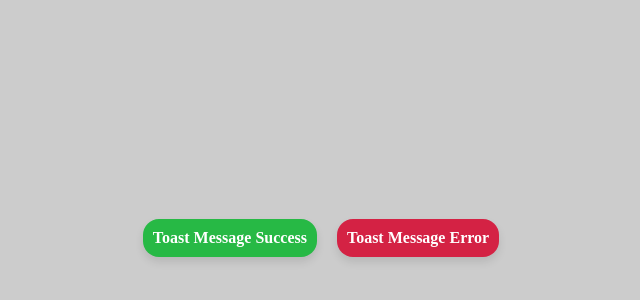
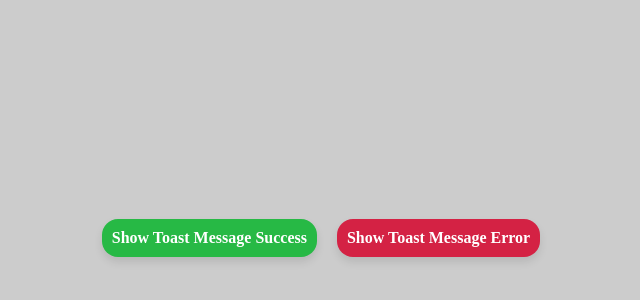
Before and after one commit to hiengianguyen/toast_Message, a plain HTML site: page index.html in a window 1280 px wide. Shown: the part 162-462 px from the top of the page, without its empty margins (319-959 px from the left). Drawn offline with Linux system fonts and the light colour scheme.

Commit message:
changes file html

```diff
--- a/index.html
+++ b/index.html
@@ -12,11 +12,11 @@
 
     <div class="btn">
         <div class="btn__success">
-            <h4>Toast Message Success</h4>
+            <h4>Show Toast Message Success</h4>
         </div>
 
         <div class="btn__error">
-            <h4>Toast Message Error</h4>
+            <h4>Show Toast Message Error</h4>
         </div>
     </div>
     <script src="./main.js"></script>
```
